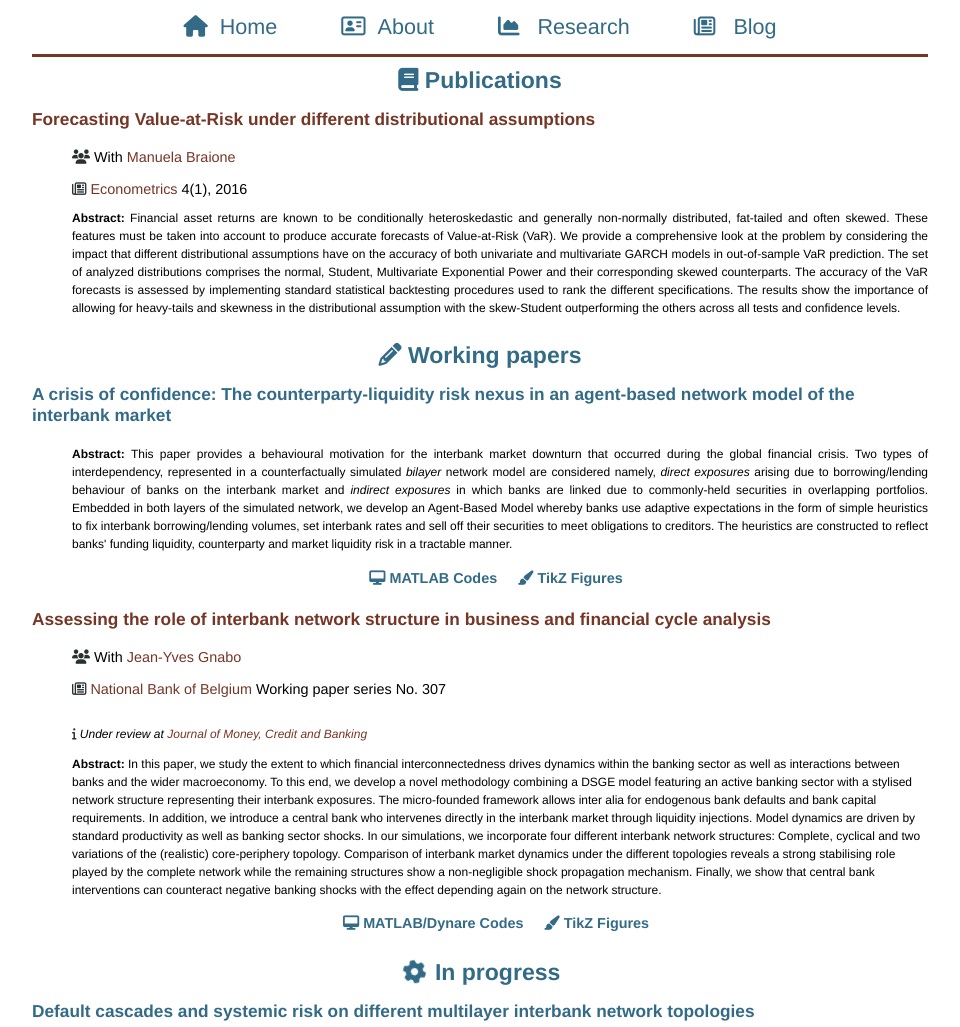
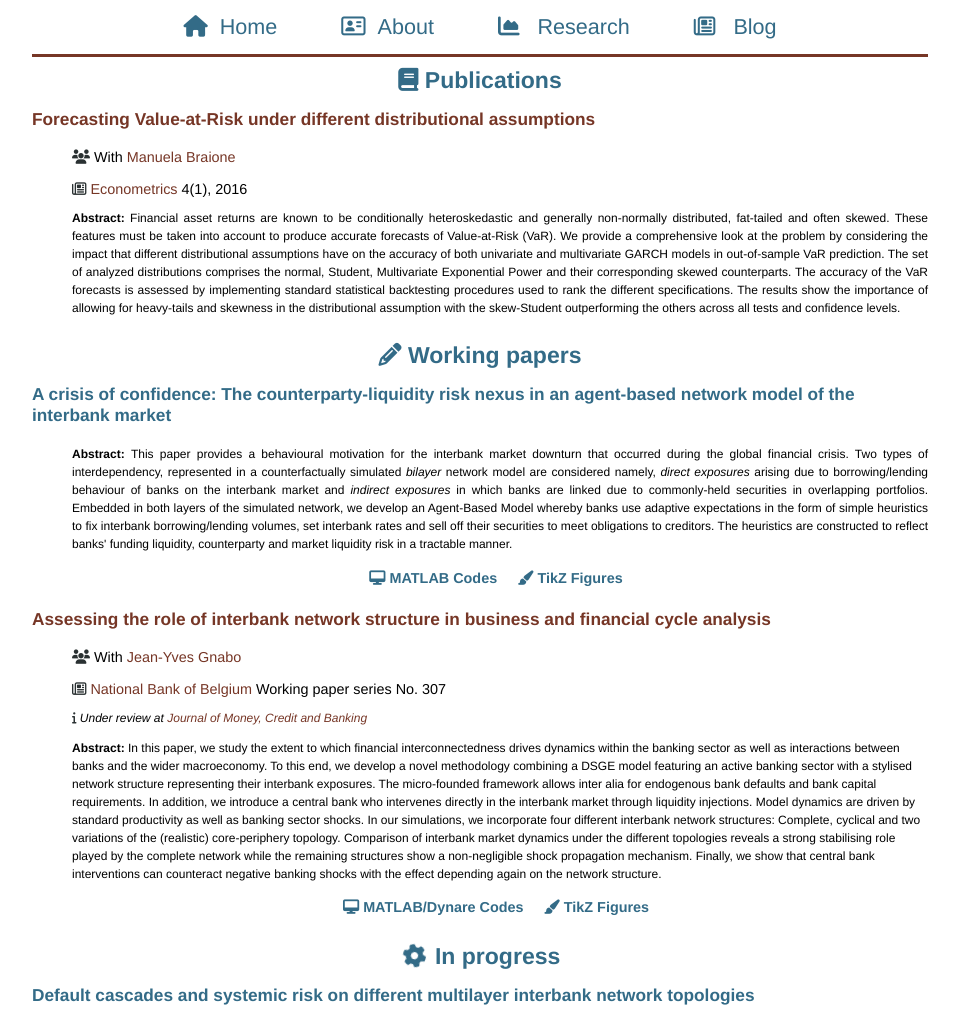
Before and after one commit to nscholtes/nscholtes.github.io, a Jekyll site: the page built from research.html, in a window 1280 px wide. Shown: the whole page, without its empty margins (160-1120 px from the left). Built offline with Jekyll 4.4.1, drawn with Linux system fonts in a browser that asks for light colours; nearby versions of some CDN libraries.

Commit message:
Update research.html

```diff
--- a/research.html
+++ b/research.html
@@ -23,7 +23,7 @@
 		<li><i class="fa fa-users" style="color: #2A3132;"></i> With <a href="https://sites.google.com/site/jygnabo/">Jean-Yves Gnabo</a></i></li><br>
 		<li> <i class="fa fa-newspaper-o" style="color: #2A3132;"></i> <a href="https://www.nbb.be/en/publications-and-research/research-cooperation/conference/international-conference-2016-transmission">National Bank of Belgium</a> Working paper series No. 307</li>
 
-<li>&nbsp; &nbsp;<p style="font-size:12px"><i class="fa fa-info" style="color: #2A3132;"></i><i> Under review at  <a href="http://onlinelibrary.wiley.com/journal/10.1111/(ISSN)1538-4616">Journal of Money, Credit and Banking</a></i></p></li>
+<li><p style="font-size:12px"><i class="fa fa-info" style="color: #2A3132;"></i><i> Under review at  <a href="http://onlinelibrary.wiley.com/journal/10.1111/(ISSN)1538-4616">Journal of Money, Credit and Banking</a></i></p></li>
 
 <li><p style="font-size:12px"><b>Abstract: </b>  In this paper, we study the extent to which financial interconnectedness drives dynamics within the banking sector as well as interactions between banks and the wider macroeconomy. To this end, we develop a novel methodology combining a DSGE model featuring an active banking sector with a stylised network structure representing their interbank exposures. The micro-founded framework allows inter alia for endogenous bank defaults and bank capital requirements. In addition, we introduce a central bank who intervenes directly in the interbank market through liquidity injections. Model dynamics are driven by standard productivity as well as banking sector shocks. In our simulations, we incorporate four different interbank network structures: Complete, cyclical and two variations of the (realistic) core-periphery topology. Comparison of interbank market dynamics under the different topologies reveals a strong stabilising role played by the complete network while the remaining structures show a non-negligible shock propagation mechanism. Finally, we show that central bank interventions can counteract negative banking shocks with the effect depending again on the network structure.</p> </li>
 	</ul>
```
